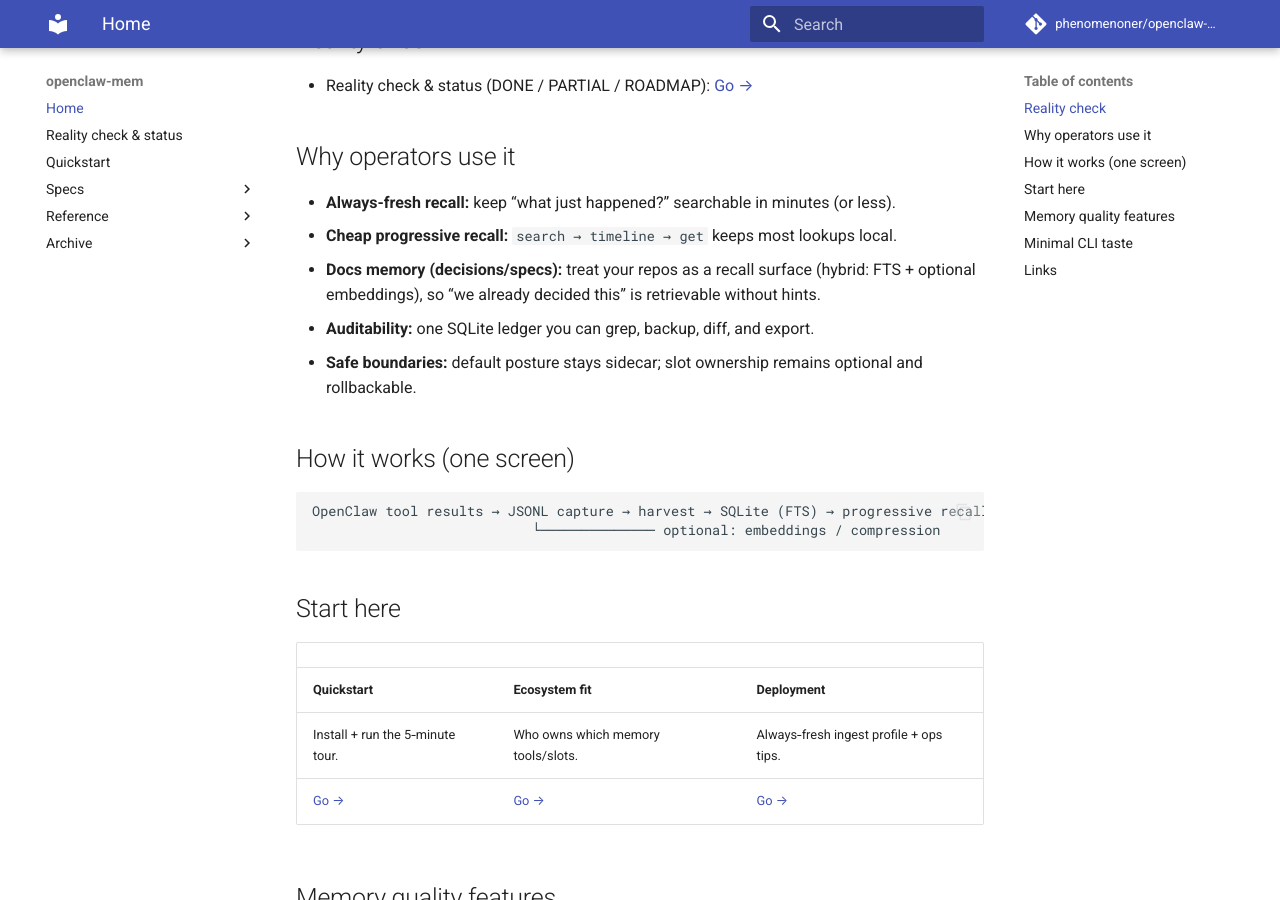
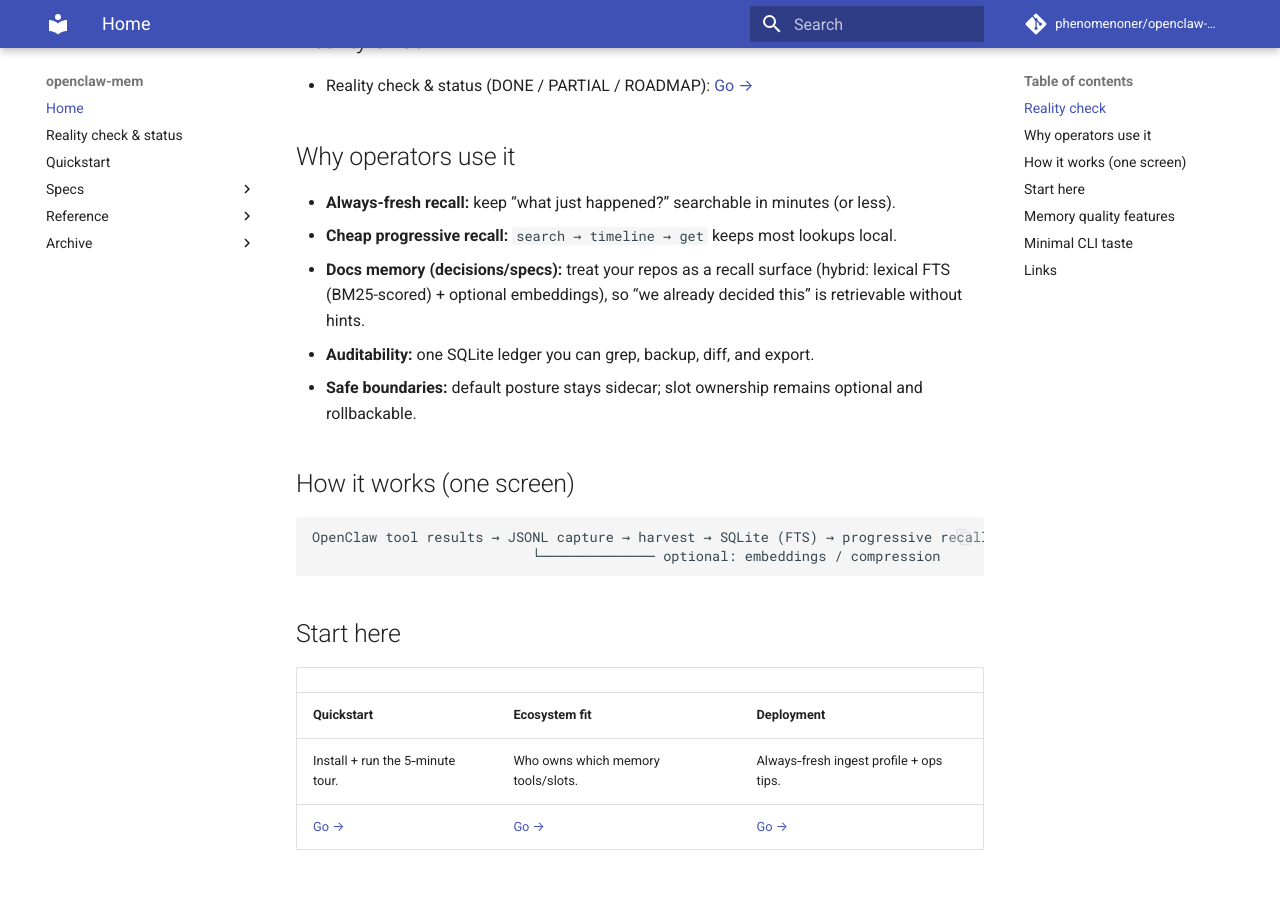
Before and after one commit to phenomenoner/openclaw-mem, an MkDocs documentation site: the page built from docs/index.md, in a window 1280 px wide and 900 px high, scrolled down 332 px. Built offline with MkDocs 1.6.1 and Material for MkDocs 9.7.7, drawn with Linux system fonts in a browser that asks for light colours; comment, search, counter and statistics services are not loaded.

Commit message:
docs(site): clarify BM25 is FTS scoring on homepage

```diff
--- a/docs/index.md
+++ b/docs/index.md
@@ -14,7 +14,7 @@
 
 - **Always-fresh recall:** keep “what just happened?” searchable in minutes (or less).
 - **Cheap progressive recall:** `search → timeline → get` keeps most lookups local.
-- **Docs memory (decisions/specs):** treat your repos as a recall surface (hybrid: FTS + optional embeddings), so “we already decided this” is retrievable without hints.
+- **Docs memory (decisions/specs):** treat your repos as a recall surface (hybrid: lexical FTS (BM25-scored) + optional embeddings), so “we already decided this” is retrievable without hints.
 - **Auditability:** one SQLite ledger you can grep, backup, diff, and export.
 - **Safe boundaries:** default posture stays sidecar; slot ownership remains optional and rollbackable.
 
```
